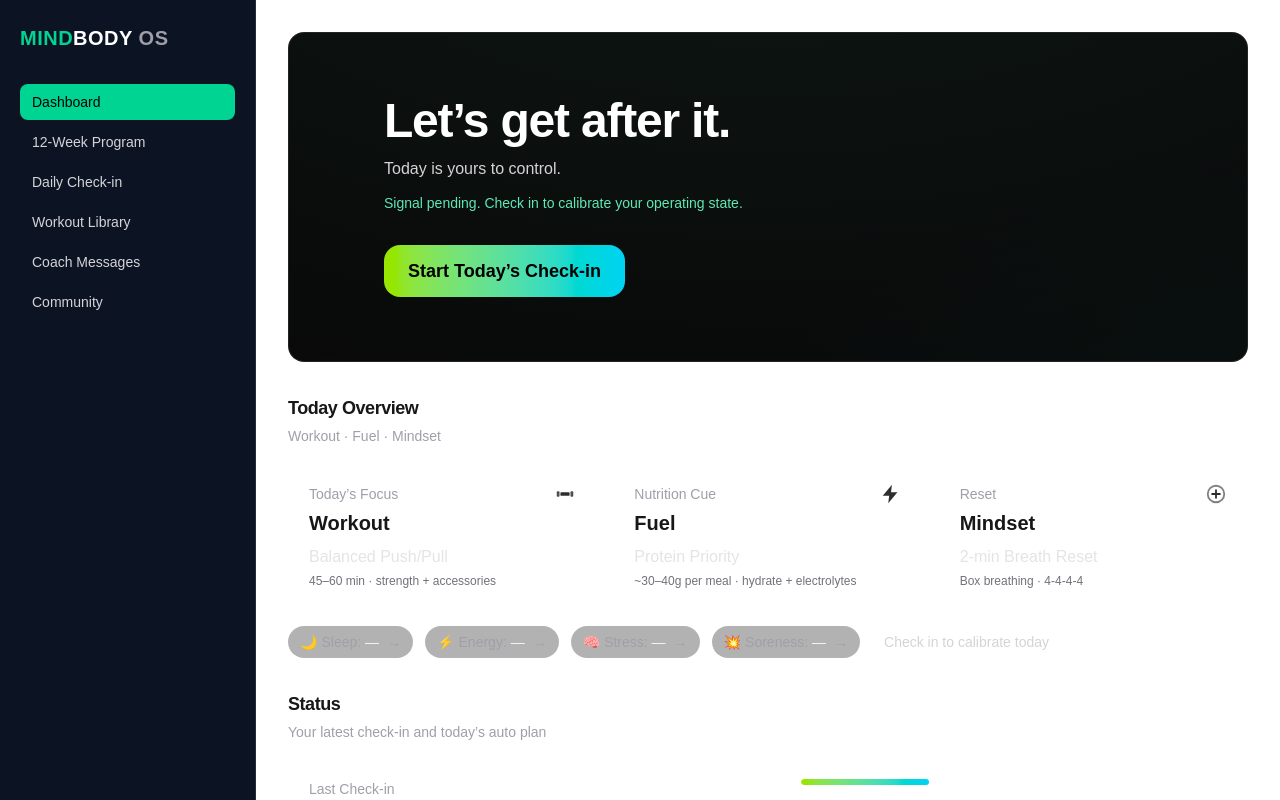
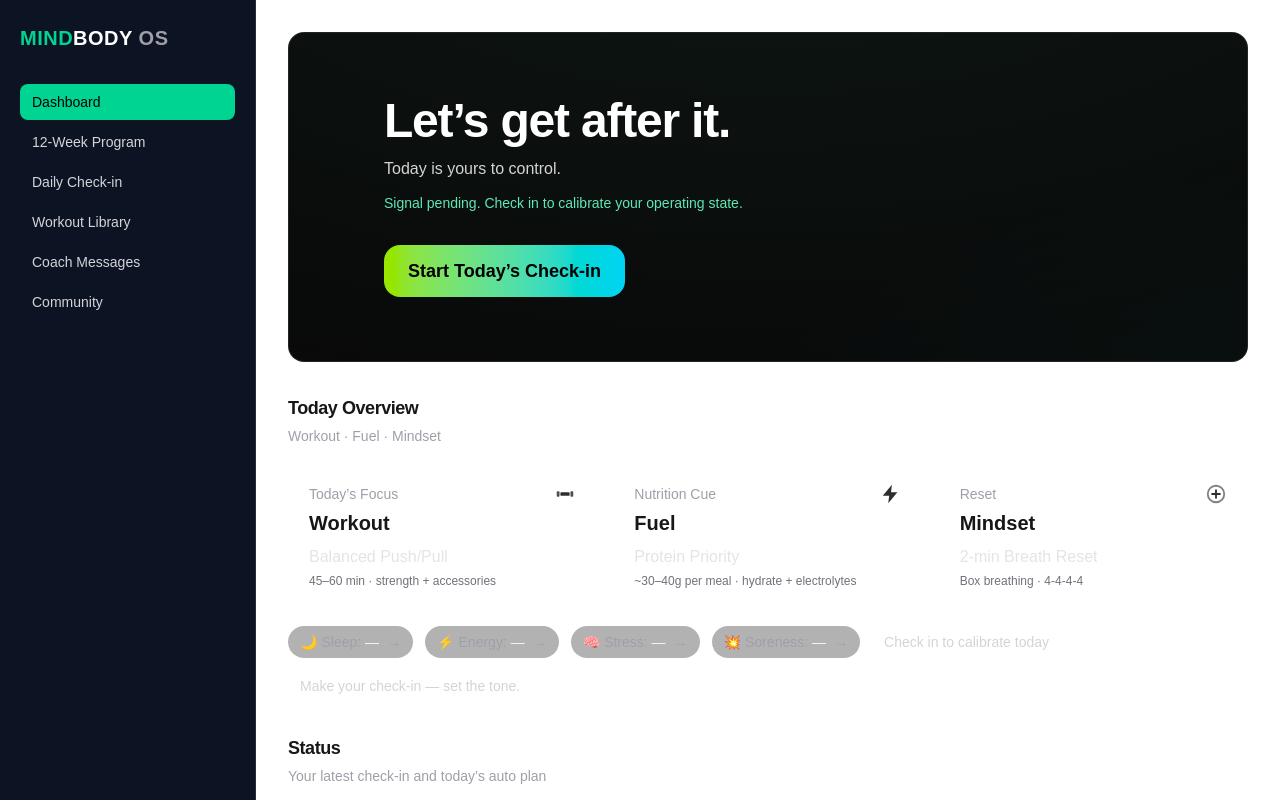
Before and after one commit to taylor-franco-91/Mind-Body-OS, a Next.js app: page / in a window 1280 px wide. Shown: the top 800 px of the page. Built offline with nearby package versions, Linux system fonts and the light colour scheme.

Commit message:
feat(dashboard): momentum strip with intel + composed Nike push

```diff
--- a/src/components/MomentumStrip.tsx
+++ b/src/components/MomentumStrip.tsx
@@ -5,33 +5,70 @@ export default function MomentumStrip({ aiActive }: { aiActive?: boolean }) {
     const [last] = useLocalStorage<any>('lastCheckIn', null);
     const m = last?.metrics;
 
-    // Tiny inference line (calm, classified)
+    // ---- INTEL (data) ----
     let intel = 'Check in to calibrate today';
     if (aiActive && m) {
+        const energy = Number(m.energy ?? 5);
         const stress = Number(m.stress ?? 5);
+
+        if (energy >= 7 && stress <= 4) {
+            intel = 'Energy signal high — progression window open.';
+        } else if (stress >= 7 && energy >= 5) {
+            intel = 'System load elevated — precision over volume.';
+        } else if (energy <= 3) {
+            intel = 'Output window low — recovery bias advisable.';
+        } else {
+            intel = 'Stable state — balanced pacing optimal.';
+        }
+    }
+
+    // ---- PUSH (composed Nike vibe) ----
+    let push = aiActive
+        ? 'You’re steady — keep your rhythm.'
+        : 'Make your check-in — set the tone.';
+
+    if (aiActive && m) {
         const energy = Number(m.energy ?? 5);
-        if (energy >= 7 && stress <= 4) intel = 'Readiness trending up—green light for progression.';
-        else if (stress >= 7) intel = 'System load detected—precision blocks recommended.';
-        else if (energy <= 3) intel = 'Low output window—recovery bias advised.';
-        else intel = 'Stable signal—balanced pacing optimal.';
+        const stress = Number(m.stress ?? 5);
+
+        if (energy >= 7 && stress <= 4) {
+            push = 'Your energy is climbing — stay in control.';
+        } else if (stress >= 7 && energy >= 5) {
+            push = 'You’re charged — focus the effort, don’t spill it.';
+        } else if (energy <= 3) {
+            push = 'Low window today — keep moving, lightly.';
+        } else {
+            push = 'You’re steady — precision is progress.';
+        }
     }
 
     return (
-        <>
         <div className="mt-4 flex flex-wrap gap-3">
             <Chip icon="🌙" label="Sleep" value={m?.sleep ?? '—'} delta="→" />
             <Chip icon="⚡" label="Energy" value={m?.energy ?? '—'} delta="→" />
             <Chip icon="🧠" label="Stress" value={m?.stress ?? '—'} delta="→" />
             <Chip icon="💥" label="Soreness" value={m?.soreness ?? '—'} delta="→" />
-                <Cue text={intel} aiActive={aiActive} />
+
+            {/* Intel (data) */}
+            <Cue
+                text={intel}
+                variant={aiActive ? 'ai' : 'neutral'}
+            />
+
+            {/* Composed motivational push */}
+            <Cue
+                text={push}
+                variant={aiActive ? 'aiSoft' : 'neutral'}
+            />
         </div>
-        </>
     );
 }
 
-function Chip({ icon, label, value, delta }:
-    { icon: string; label: string; value: number | string; delta: '↑' | '→' | '↓' }
-) {
+function Chip({
+    icon, label, value, delta,
+}: {
+    icon: string; label: string; value: number | string; delta: '↑' | '→' | '↓'
+}) {
     const deltaColor = delta === '↑' ? 'text-emerald-300' : delta === '↓' ? 'text-amber-300' : 'text-zinc-400';
     return (
         <div className="rounded-full bg-black/30 px-3 py-1.5 text-sm ring-1 ring-white/10">
@@ -44,11 +81,17 @@ function Chip({ icon, label, value, delta }:
     );
 }
 
-function Cue({ text, aiActive }: { text: string; aiActive?: boolean }) {
-    const base = 'rounded-full px-3 py-1.5 text-sm font-medium ring-1';
-    return aiActive ? (
-        <div className={`${base} bg-emerald-400/10 text-emerald-300 ring-emerald-400/30`}>{text}</div>
-    ) : (
-        <div className={`${base} bg-white/5 text-zinc-300 ring-white/10`}>{text}</div>
+function Cue({ text, variant }: { text: string; variant: 'ai' | 'aiSoft' | 'neutral' }) {
+    const style =
+        variant === 'ai'
+            ? 'bg-emerald-400/10 text-emerald-300 ring-emerald-400/30'
+            : variant === 'aiSoft'
+                ? 'bg-cyan-400/10 text-cyan-200 ring-cyan-400/30'
+                : 'bg-white/5 text-zinc-300 ring-white/10';
+
+    return (
+        <div className={`rounded-full px-3 py-1.5 text-sm font-medium ring-1 ${style}`}>
+            {text}
+        </div>
     );
 }
```
Lines whose indentation alone changed are shown as unchanged.
